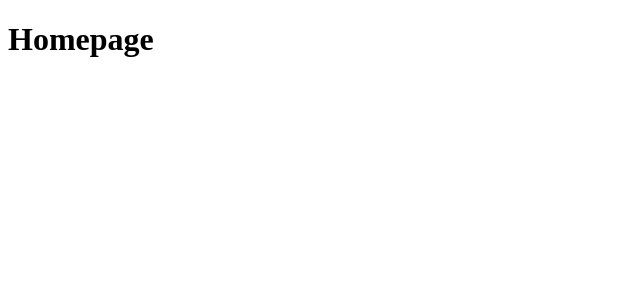
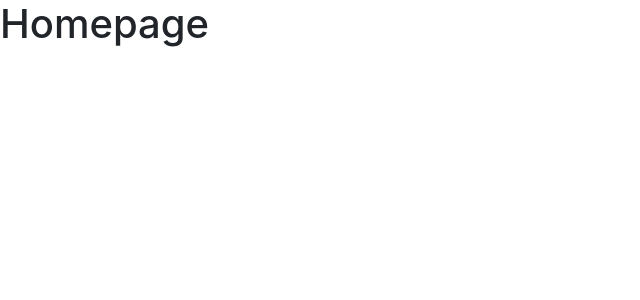
Before and after one commit to toxa16/nextjs-ssg-vs-ssr-demo, a Next.js app: page / in a window 1280 px wide. Shown: the top 300 px of the page, without its empty margins (0-640 px from the left). Built offline with nearby package versions, Linux system fonts and the light colour scheme.

Commit message:
init _app & import bootstrap

```diff
--- a/package.json
+++ b/package.json
@@ -19,5 +19,8 @@
     "next": "^9.2.1",
     "react": "^16.12.0",
     "react-dom": "^16.12.0"
+  },
+  "devDependencies": {
+    "bootstrap": "^4.4.1"
   }
 }
--- /dev/null
+++ b/pages/_app.js
@@ -0,0 +1,11 @@
+import 'bootstrap/dist/css/bootstrap.min.css';
+
+export default function App({ Component, pageProps }) {
+  return (
+    <div>
+      <main>
+        <Component {...pageProps} />
+      </main>
+    </div>
+  );
+}
```
Also changed, not shown: 1 other file (tests, documents, lock files or other folders).
